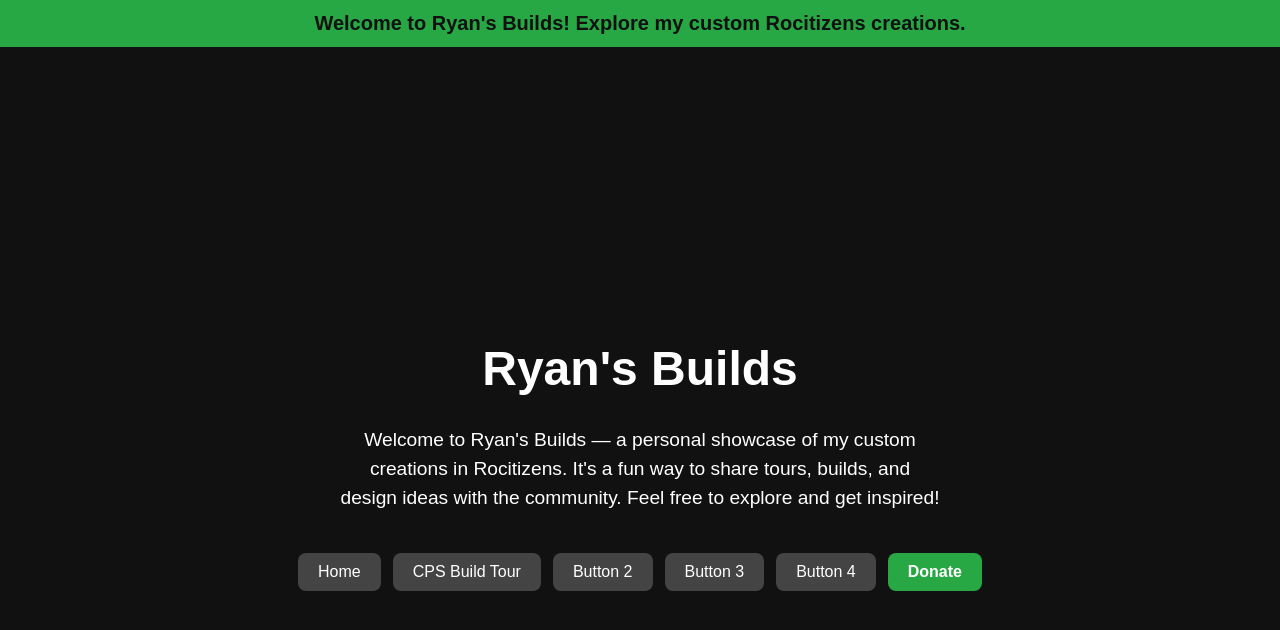
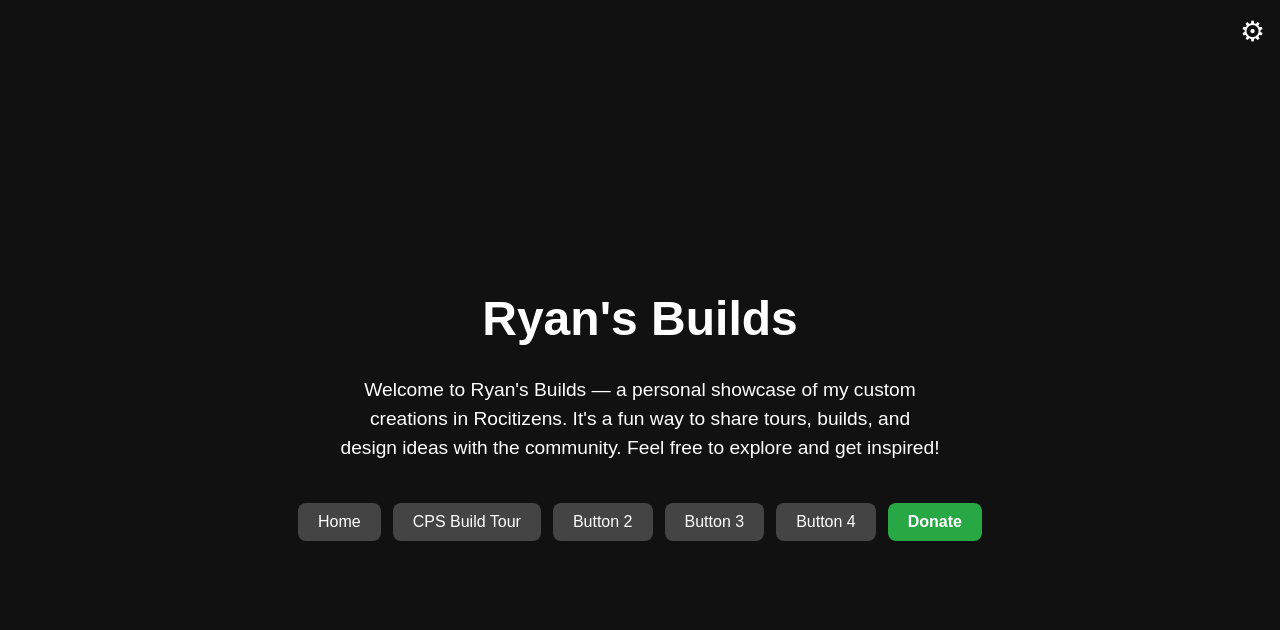
Before and after one commit to Ryanf17/Youtube-Videos, a website: page public/index.html in a window 1280 px wide. Drawn offline with Linux system fonts and the light colour scheme.

Commit message:
Update index.html

```diff
--- a/public/index.html
+++ b/public/index.html
@@ -7,7 +7,7 @@
   <style>
     body {
       margin: 0;
-      padding: 50px 0 0 0; /* space for banner */
+      padding: 0; /* removed top padding for banner */
       font-family: sans-serif;
       background-color: #111;
       color: white;
@@ -18,21 +18,6 @@
       min-height: 100vh;
       text-align: center;
       position: relative;
-    }
-
-    /* Banner */
-    #banner {
-      width: 100%;
-      background: #28a745;
-      color: #111;
-      font-weight: 700;
-      padding: 12px 0;
-      text-align: center;
-      font-size: 1.25rem;
-      position: fixed;
-      top: 0;
-      left: 0;
-      z-index: 1500;
     }
 
     h1 {
@@ -173,13 +158,21 @@
       color: #bbb;
       font-style: italic;
     }
+
+    /* Admin Mode Banner inside admin panel */
+    #adminBanner {
+      background-color: #28a745;
+      color: #111;
+      font-weight: 700;
+      padding: 8px 12px;
+      border-radius: 5px;
+      margin-bottom: 12px;
+      text-align: center;
+      font-size: 1rem;
+    }
   </style>
 </head>
 <body>
-
-  <div id="banner">
-    Welcome to Ryan's Builds! Explore my custom Rocitizens creations.
-  </div>
 
   <div class="gear-container" id="gearBtn" title="Settings ⚙️">&#9881;</div>
 
@@ -195,6 +188,7 @@
 
     <!-- Admin Panel (shown if logged in) -->
     <div id="adminPanel" style="display:none;">
+      <div id="adminBanner">Admin Mode Active</div>
       <button id="addBtn">Add Button</button>
       <button id="rearrangeBtn">Rearrange Buttons</button>
       <button id="viewVisitorsBtn">View Visitors</button>
```
